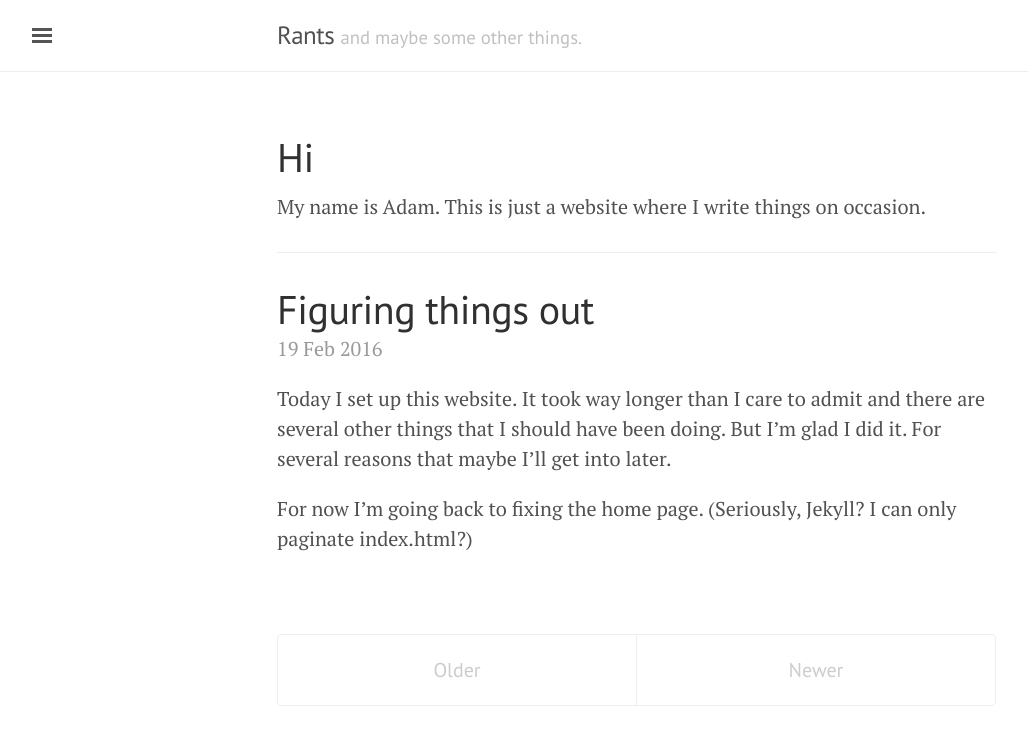
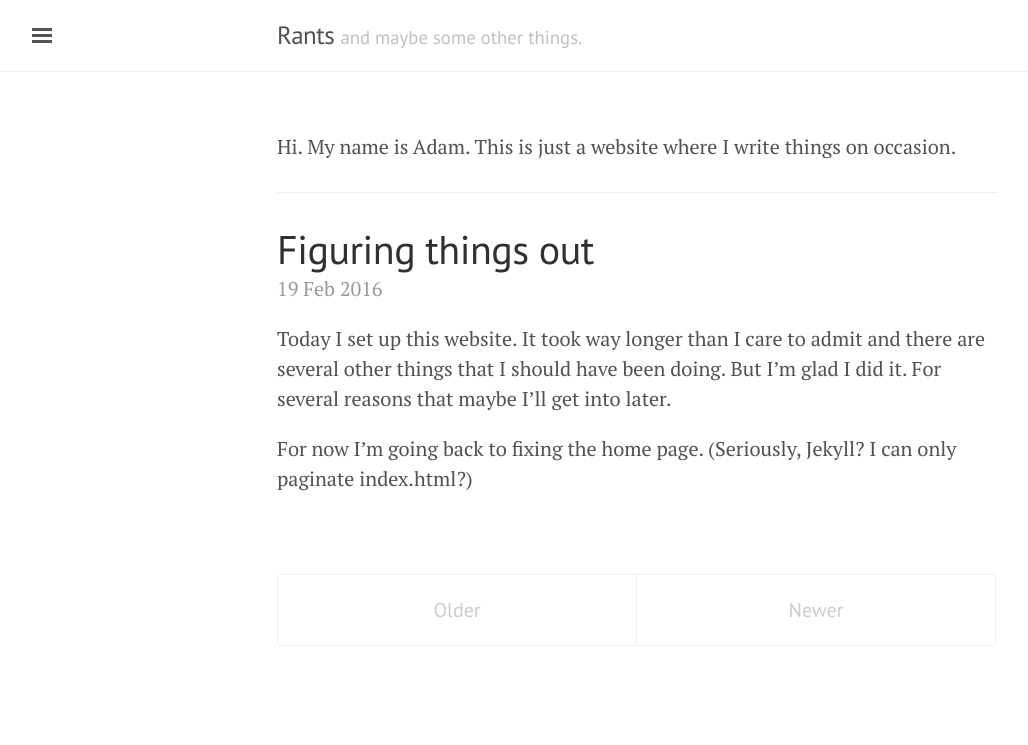
Before and after one commit to aj-michael/ajmichael.net, a Jekyll site: the page built from index.html, in a window 1280 px wide. Shown: the top 745 px of the page, without its empty margins (3-1031 px from the left). Built offline with Jekyll 4.4.1, drawn with Linux system fonts in a browser that asks for light colours; the list of posts is cut into pages by our own code.

```diff
--- a/_includes/hi.md
+++ b/_includes/hi.md
@@ -1,4 +1,3 @@
-# Hi
-My name is Adam. This is just a website where I write things on occasion.
+Hi. My name is Adam. This is just a website where I write things on occasion.
 
 * * *
```
Also changed, not shown: about.md (+1 -1 lines), favicon.ico, public/favicon.ico.
